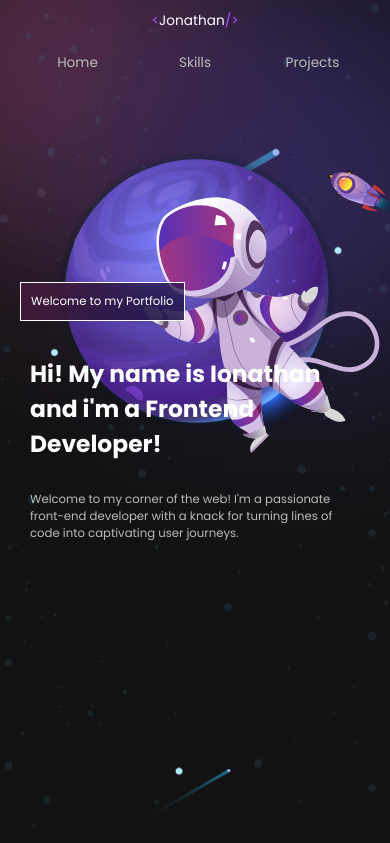
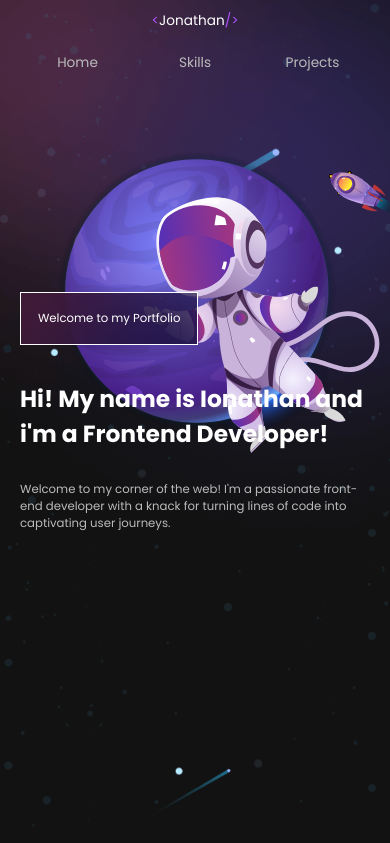
Before and after one commit to ionathansideras/new-portfolio, a React (Vite) app in the folder portfolio/: page / in a window 390 px wide. Shown: the top 843 px of the page. Built offline with nearby package versions, Linux system fonts and the light colour scheme.

Commit message:
Update interval-styles.css padding in welcome class

```diff
--- a/portfolio/src/styles/interval-styles.css
+++ b/portfolio/src/styles/interval-styles.css
@@ -48,11 +48,12 @@ main > div {
   margin-bottom: 0;
   padding-bottom: 20px;
 }
+
 .welcome {
   color: white;
   font-size: 1.5vw;
   display: inline-block;
-  padding: 10px 10px 10px 10px;
+  padding: 2vh;
   border: white 1px solid;
   background-image: url("/backfill.png");
   background-size: cover;
@@ -100,7 +101,6 @@ main > div {
   .text-info {
     /* backdrop-filter: blur(0px); */
     border-radius: 30px;
-    padding: 0 10px 0 10px;
     margin-top: 20px;
     height: fit-content;
   }
```
